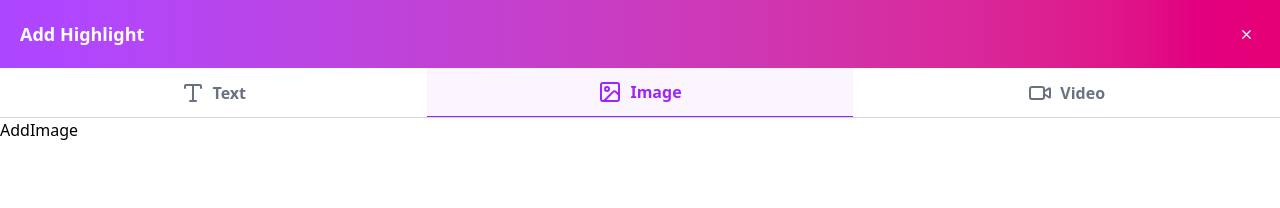
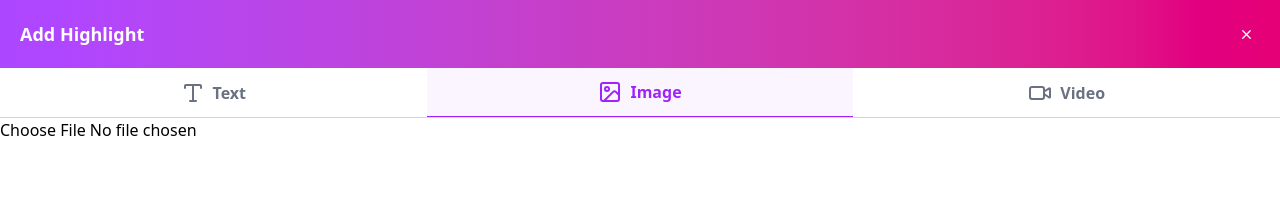
Before and after one commit to HafizAhmad-dev/Axion---Connect-with-world, a React (Vite) app in the folder Front End/: page /user/addHighlights in a window 1280 px wide. Both pictures are taken after a click on the button "Image". Shown: the top 208 px of the page. Built offline with nearby package versions, Linux system fonts and the light colour scheme.

Commit message:
change the bg Color of PWA Loading State

```diff
--- a/Front End/package.json
+++ b/Front End/package.json
@@ -23,8 +23,7 @@
     "react-redux": "^9.2.0",
     "react-router": "^7.12.0",
     "tailwind-scrollbar-hide": "^4.0.0",
-    "tailwindcss": "^4.1.18",
-    "vite-plugin-pwa": "^1.2.0"
+    "tailwindcss": "^4.1.18"
   },
   "devDependencies": {
     "@eslint/js": "^9.39.1",
@@ -38,6 +37,7 @@
     "globals": "^16.5.0",
     "typescript": "~5.9.3",
     "typescript-eslint": "^8.46.4",
-    "vite": "^7.2.4"
+    "vite": "^7.2.4",
+    "vite-plugin-pwa": "^1.2.0"
   }
 }
--- a/Front End/src/Components/AddImageHg.tsx
+++ b/Front End/src/Components/AddImageHg.tsx
@@ -2,7 +2,7 @@
 const AddImageHg = () => {
   return (
     <div>
-      AddImage
+      <input type="file" accept="image/*" />
     </div>
   )
 }
--- a/Front End/vite.config.ts
+++ b/Front End/vite.config.ts
@@ -16,8 +16,8 @@ export default defineConfig({
         short_name: "Axion",
         start_url: "/",
         display: "standalone",
-        background_color: "#000000",
-        theme_color: "#000000",
+        background_color: "#fff",
+        theme_color: "#fff",
         icons: [
           {
             src: "/axion5.png",
```
Also changed, not shown: 2 other files (tests, documents, lock files or other folders).
